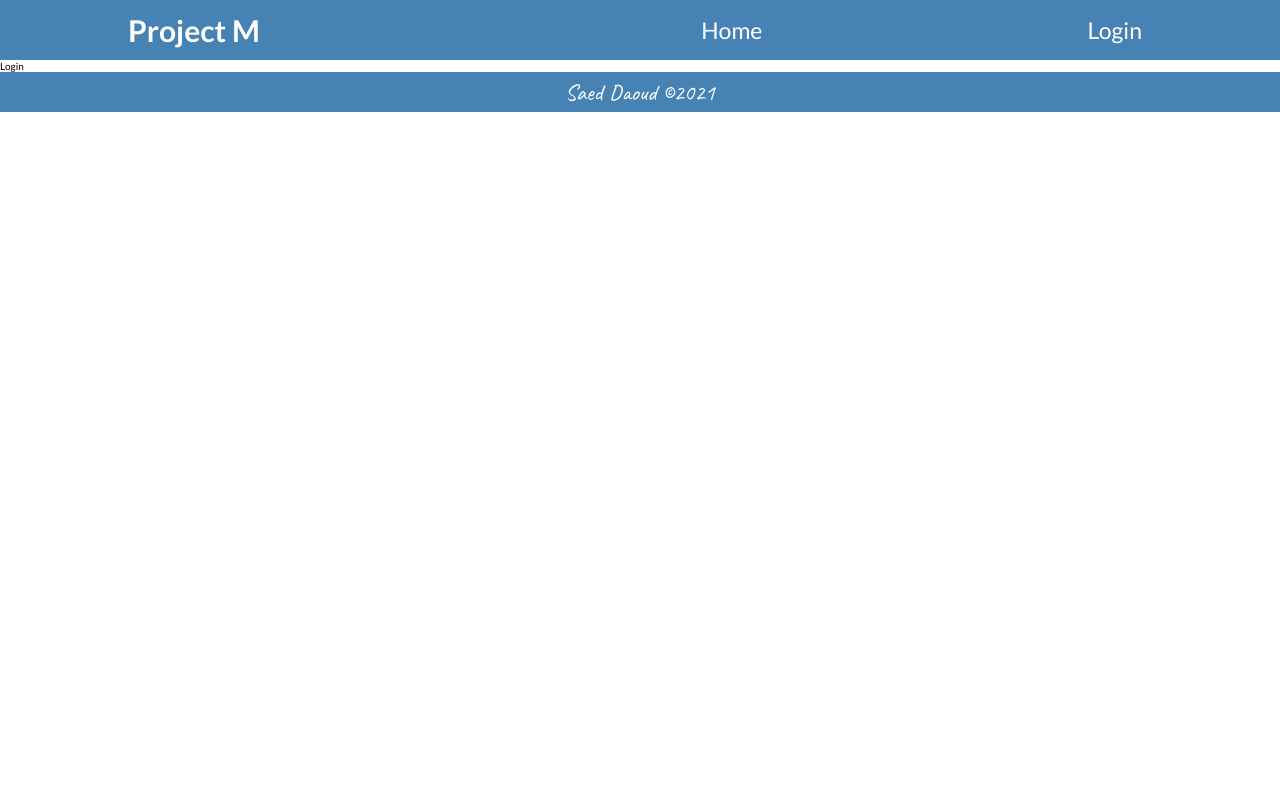
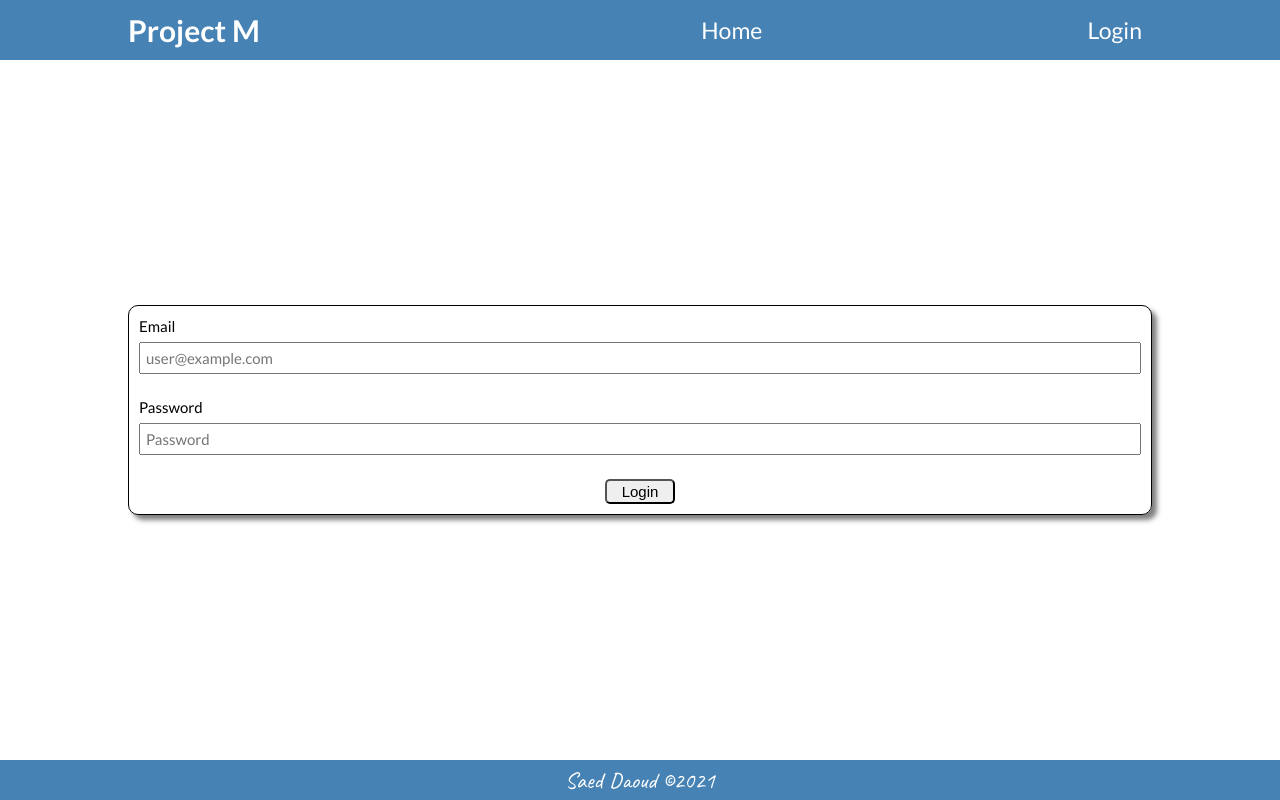
Before and after one commit to saeddaoud/project-manager, a React (Create React App) app in the folder frontend/: page /login in a window 1280 px wide. Built offline with nearby package versions, Linux system fonts and the light colour scheme.

Commit message:
added the content of the home and login page

```diff
--- a/frontend/src/screens/HomeScreen.js
+++ b/frontend/src/screens/HomeScreen.js
@@ -3,8 +3,16 @@ import React from 'react';
 const HomeScreen = () => {
   return (
     <div className='page home-page'>
-      <div className='container flex flex-jcc'>
-        <div>Home</div>
+      <div className='container flex flex-jcc '>
+        <div className='card flex flex-jcsa flex-fdc'>
+          <h2>Welcome to</h2>
+          <h1>Project Manager</h1>
+          <p>
+            A web-based solution that allows you assign tasks to your employees,
+            while tracking the progress they make on the projects you are
+            working on!
+          </p>
+        </div>
       </div>
     </div>
   );
--- a/frontend/src/screens/LoginScreen.js
+++ b/frontend/src/screens/LoginScreen.js
@@ -1,7 +1,39 @@
-import React from 'react';
+import React, { useState } from 'react';
 
 const LoginScreen = () => {
-  return <div>Login</div>;
+  const [email, setEmail] = useState('');
+  const [password, setPassword] = useState('');
+  return (
+    <div className='page login-page'>
+      <div className='container flex flex-jcc '>
+        <form className='form flex flex-fdc flex-jcsa'>
+          <div className='input-control'>
+            <label>Email</label>
+            <input
+              type='email'
+              name='email'
+              value={email}
+              placeholder='user@example.com'
+              onChange={(e) => setEmail(e.target.value)}
+            />
+          </div>
+          <div className='input-control'>
+            <label>Password</label>
+            <input
+              type='password'
+              name='password'
+              value={password}
+              placeholder='Password'
+              onChange={(e) => setPassword(e.target.value)}
+            />
+          </div>
+          <button type='submit' className='btn'>
+            Login
+          </button>
+        </form>
+      </div>
+    </div>
+  );
 };
 
 export default LoginScreen;
--- a/frontend/src/styles/_globals.scss
+++ b/frontend/src/styles/_globals.scss
@@ -21,6 +21,23 @@ a {
   text-decoration: none;
 }
 
+h1,
+h2 {
+  letter-spacing: 3px;
+}
+h2 {
+  font-size: 2rem;
+}
+h1 {
+  font-size: 2.5rem;
+}
+
+p {
+  font-size: 1.8rem;
+  line-height: 1.5;
+  text-align: center;
+}
+
 .page {
   width: 100%;
   height: calc(100vh - 100px);
@@ -36,10 +53,71 @@ a {
   display: flex;
   justify-content: space-between;
   align-items: center;
-  &-col {
+  &-fdc {
     flex-direction: column;
   }
   &-jcc {
     justify-content: center;
   }
+  &-jcsa {
+    justify-content: space-around;
+  }
 }
+
+.form {
+  width: 100%;
+  min-height: 30%;
+  border: 1px solid black;
+  border-radius: 10px;
+  box-shadow: 5px 5px 5px rgba(0, 0, 0, 0.5);
+  padding: 1rem;
+}
+
+.input-control {
+  height: 70px;
+  width: 100%;
+  display: flex;
+  flex-direction: column;
+  justify-content: space-around;
+  align-items: center;
+  margin-bottom: 1rem;
+  position: relative;
+  label {
+    position: absolute;
+    font-size: 1.5rem;
+    top: 0;
+    left: 0;
+  }
+  input {
+    position: absolute;
+    top: 25px;
+    width: 100%;
+    padding: 0.5rem;
+    font-size: 1.5rem;
+    font-family: inherit;
+    &:focus,
+    &:active {
+      outline: none;
+    }
+  }
+}
+
+.card {
+  min-height: 70%;
+  padding: 1rem;
+  border: 1px solid black;
+  border-radius: 10px;
+  box-shadow: 5px 5px 5px rgba(0, 0, 0, 0.5);
+}
+
+.btn {
+  padding: 0.2rem 1.5rem;
+  font-size: 1.5rem;
+  border-radius: 5px;
+  transition: background-color 0.4s ease-in;
+  cursor: pointer;
+  &:hover {
+    background-color: $primary-bg-color;
+    color: #fff;
+  }
+}
--- /dev/null
+++ b/frontend/src/styles/_home.scss
@@ -0,0 +1,2 @@
+.home-page {
+}
--- a/frontend/src/styles/index.scss
+++ b/frontend/src/styles/index.scss
@@ -3,4 +3,5 @@
 @import 'globals';
 // All other partial files go below
 @import 'header';
+@import 'home';
 @import 'footer';
```
Also changed, not shown: 1 other file (tests, documents, lock files or other folders).
